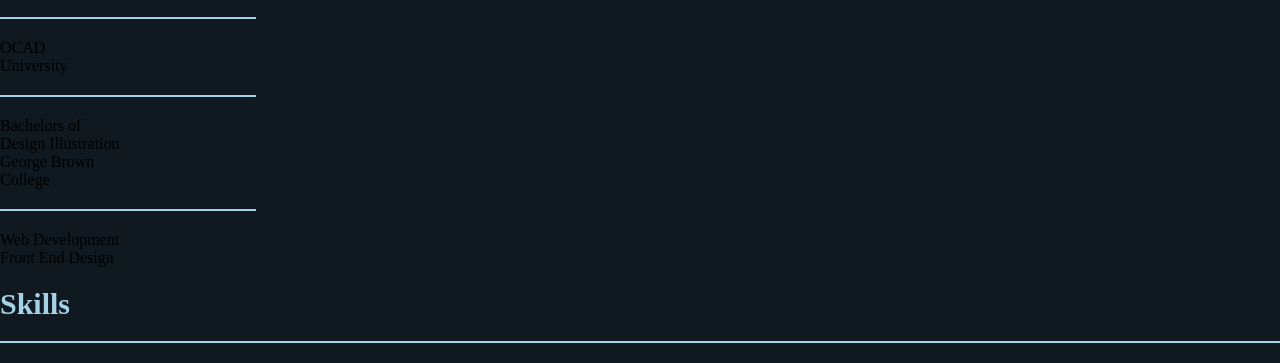
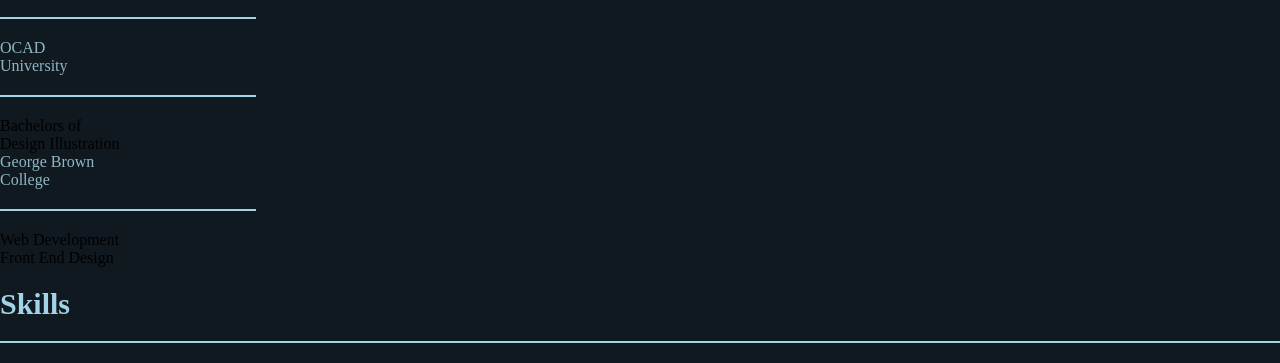
Before and after one commit to NH-0/PortfolioDevelopment_DESN3036, a plain HTML site: page aboutpage.html in a window 1280 px wide. Shown: the part 535-898 px from the top of the page. Drawn offline with Linux system fonts and the light colour scheme.

Commit message:
changing colour font of education

```diff
--- a/aboutstyle.css
+++ b/aboutstyle.css
@@ -89,3 +89,7 @@
     border-top: 2px solid var(--primarytext-color); /* Add a custom color and thickness */
     margin: var(--spacing-unit) 0;
 }
+
+.text2 p{
+    color: var(--subtext-color);
+}
```
